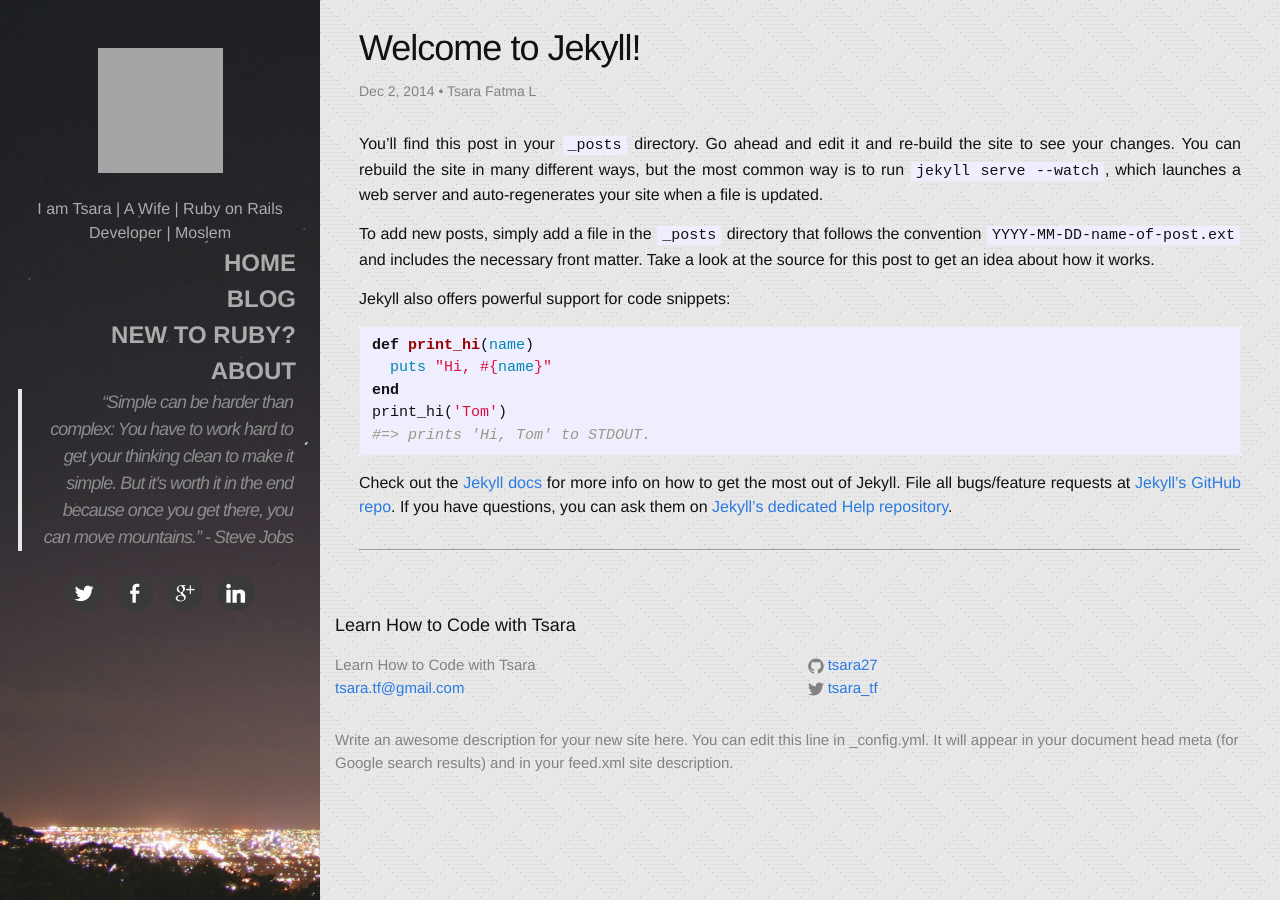
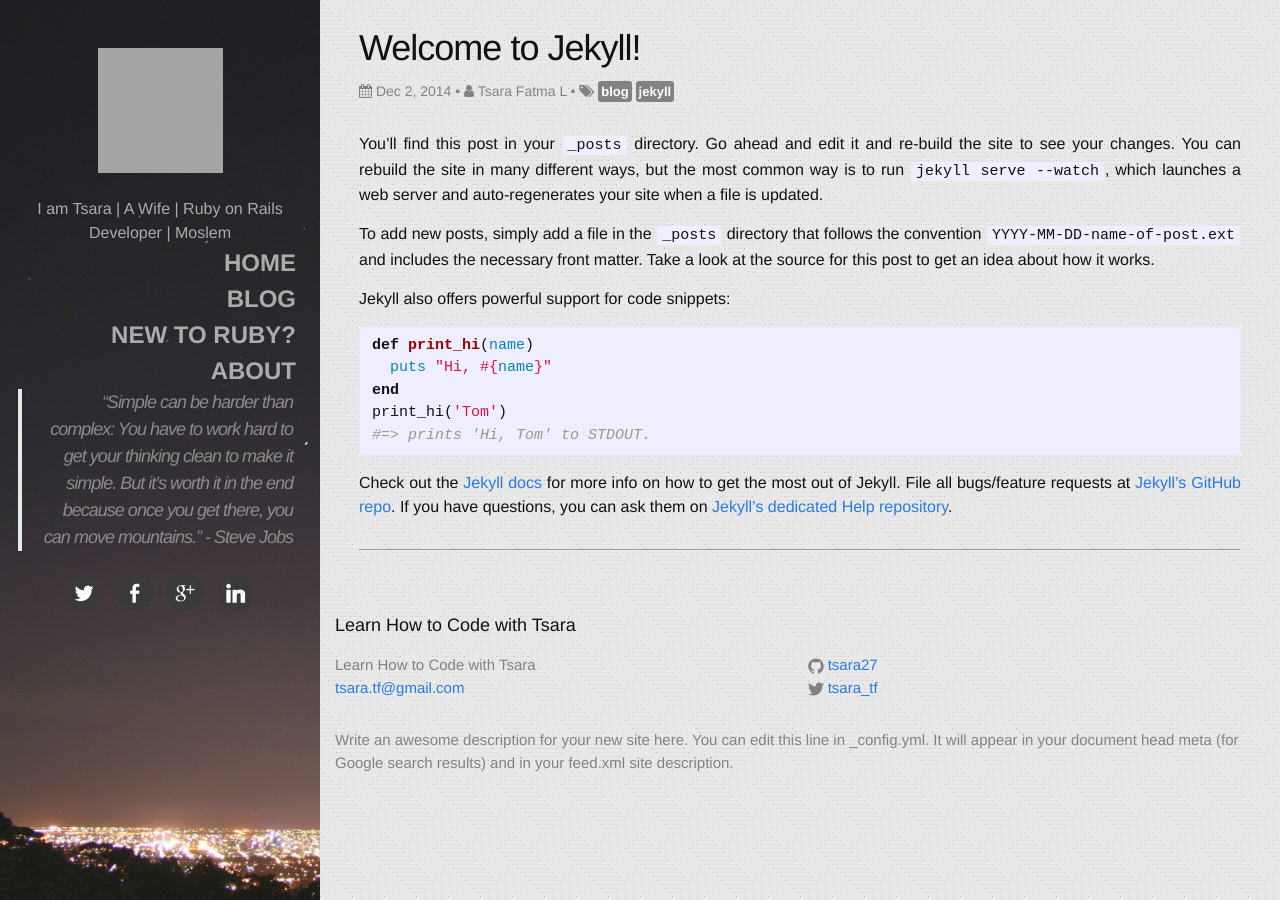
Before and after one commit to tsara27/my_website, a Jekyll site: the page built from _posts/2014-12-02-welcome-to-jekyll.markdown, in a window 1280 px wide. Built offline with Jekyll 4.4.1, drawn with Linux system fonts in a browser that asks for light colours; nearby versions of some CDN libraries; some web fonts are replaced; comment, search, counter and statistics services are not loaded; grey boxes are pictures that could not be loaded.

Commit message:
add tags

```diff
--- a/_layouts/post.html
+++ b/_layouts/post.html
@@ -5,7 +5,8 @@
 
   <header class="post-header">
     <h1 class="post-title">{{ page.title }}</h1>
-    <p class="post-meta">{{ page.date | date: "%b %-d, %Y" }}{% if page.author %} • {{ page.author }}{% endif %}{% if page.meta %} • {{ page.meta }}{% endif %}</p>
+    <p class="post-meta"><i class="fa fa-calendar"></i> {{ page.date | date: "%b %-d, %Y" }}{% if page.author %} • <i class="fa fa-user"></i> {{ page.author }}{% endif %}{% if page.tags %} • <i class="fa fa-tags"></i> {% for tag in page.tags %} <a href="/tags/{{ tag }}" id="tag">{{ tag }}</a> {% endfor %}
+ {{ page.meta }}{% endif %}</p>
   </header>
 
   <article class="post-content">
--- a/_posts/2014-12-02-welcome-to-jekyll.markdown
+++ b/_posts/2014-12-02-welcome-to-jekyll.markdown
@@ -4,6 +4,7 @@
 author: "Tsara Fatma L"
 date:   2014-12-02 06:20:55
 categories: jekyll update
+tags: blog jekyll
 ---
 You’ll find this post in your `_posts` directory. Go ahead and edit it and re-build the site to see your changes. You can rebuild the site in many different ways, but the most common way is to run `jekyll serve --watch`, which launches a web server and auto-regenerates your site when a file is updated.
 
--- a/_sass/_additional.scss
+++ b/_sass/_additional.scss
@@ -135,3 +135,11 @@
 #disqus_thread{
   @include margin(null 1.5em null 1.5em);
 }
+a#tag{
+  background: #828282;
+  color: white;
+  font-weight: bold;
+  padding: 3px;
+  border-radius: 3px;
+  font-size: small;
+}
```
